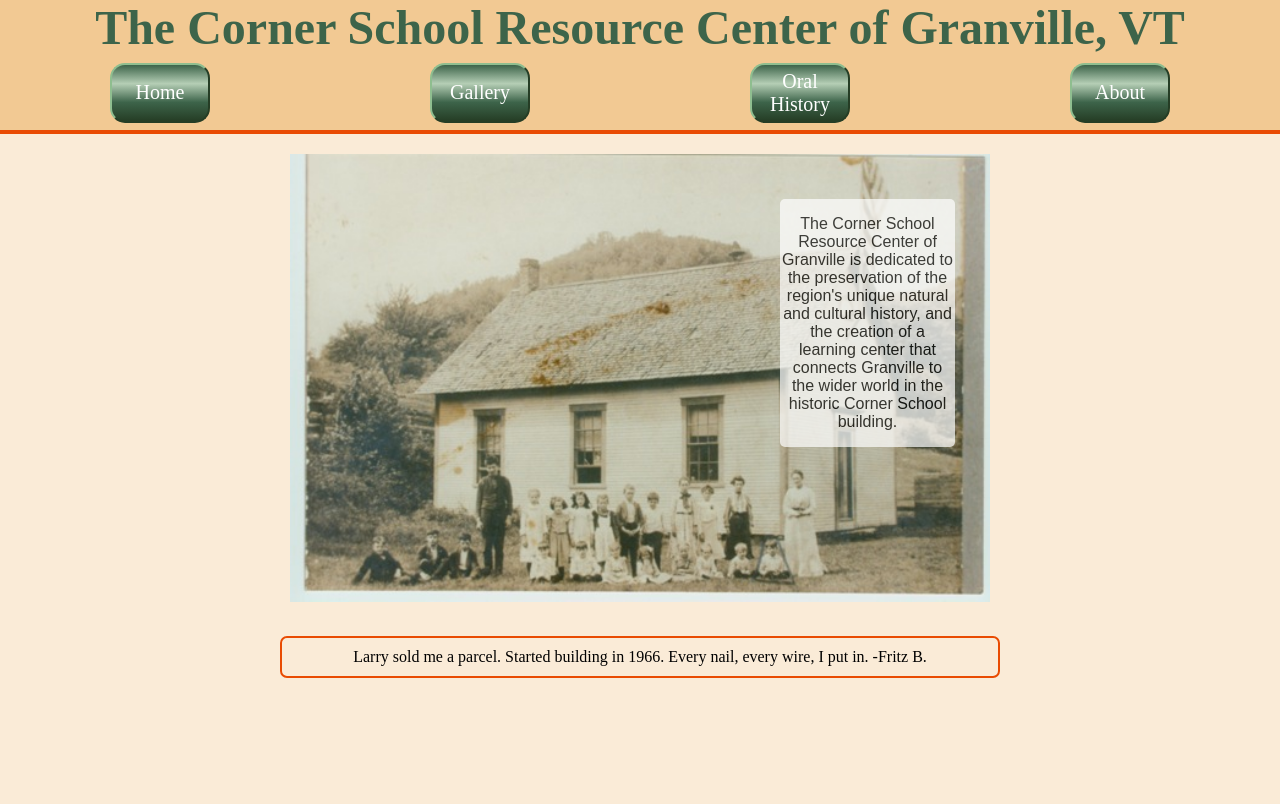
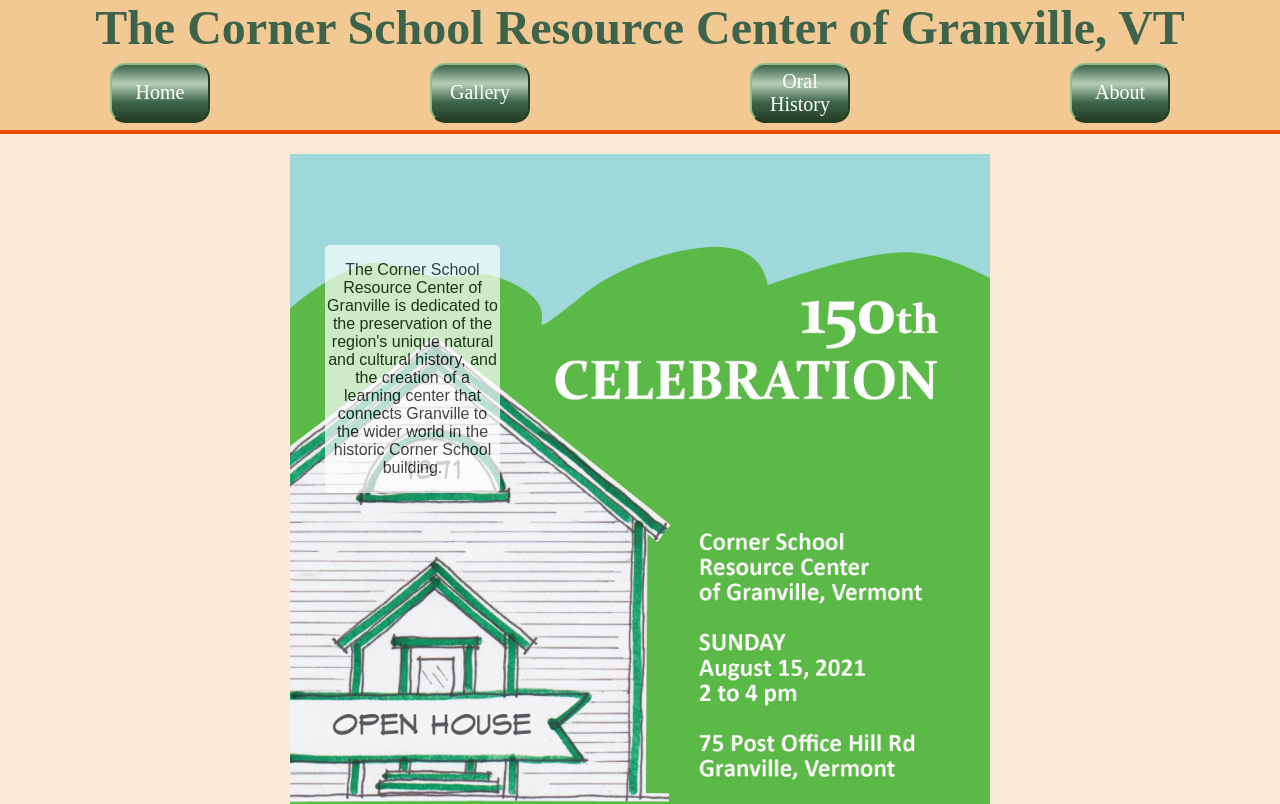
Before and after one commit to Habenzy/granville-corner-school, a React (Create React App) app in the folder client/: page / in a window 1280 px wide. Shown: the top 804 px of the page. Built offline with nearby package versions, Linux system fonts and the light colour scheme.

Commit message:
updated for 150th celebration

```diff
--- a/client/src/App/pages/home.js
+++ b/client/src/App/pages/home.js
@@ -32,7 +32,7 @@
         <Header />
         <div id="home-body">
           <div id="cover">
-            <img id="home-img" src="./images/50.jpeg" alt="The Granville Corner School" />
+            <img id="home-img" src="./images/poster.jpeg" alt="The Granville Corner School" />
             <div id="mission-statement">
               <p>The Corner School Resource Center of Granville is dedicated to<br /> the preservation of the region's unique natural and cultural history, and the creation of a learning center that connects Granville to the wider world in the historic Corner School building.</p>
             </div>
--- a/client/src/index.css
+++ b/client/src/index.css
@@ -114,7 +114,7 @@
   background-color: white;
   opacity: .7;
   top: 10%;
-  right: 5%;
+  left: 5%;
   width: 25%;
   border-radius: 5px;
 }
```
Also changed, not shown: client/public/images/poster.jpeg (added).
